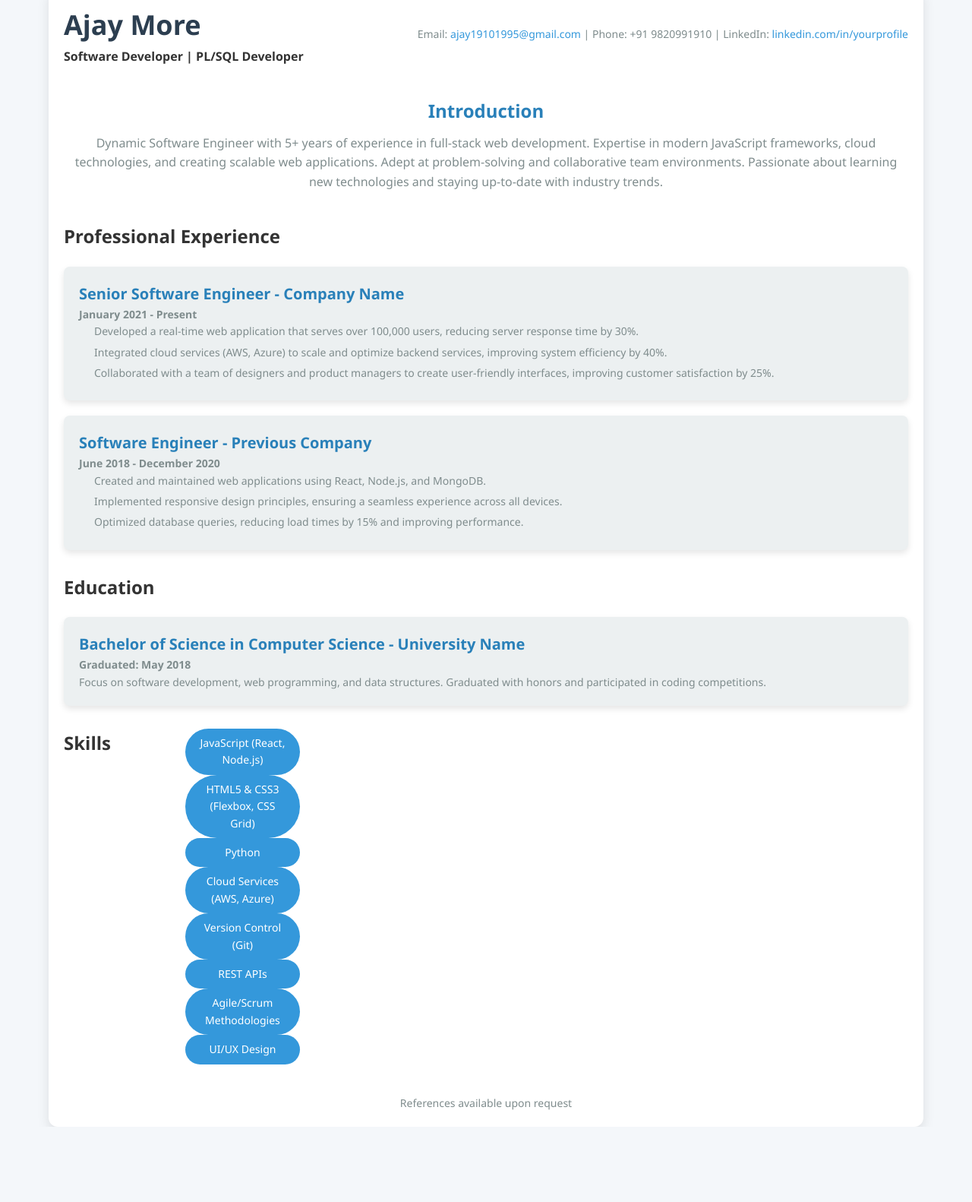
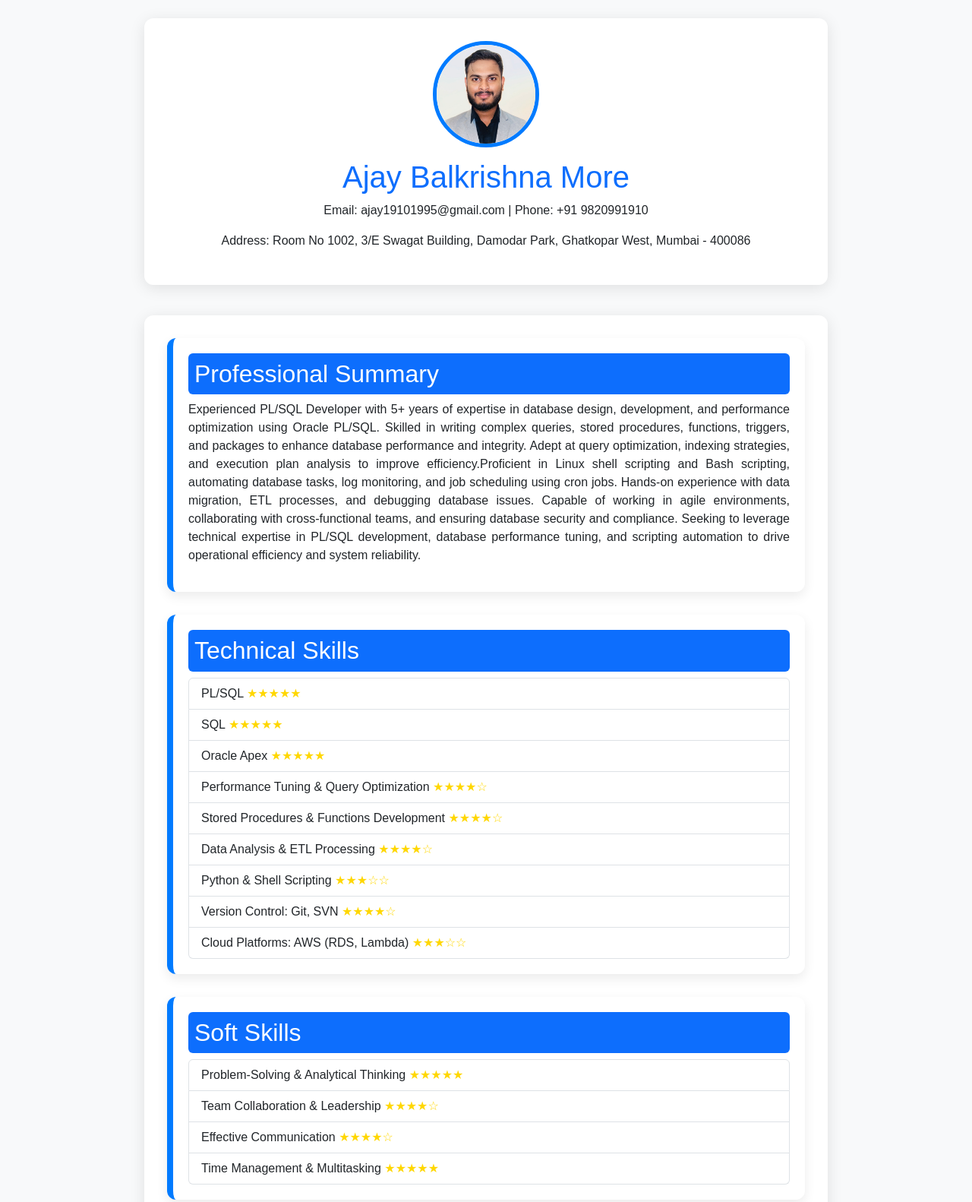
Before and after one commit to ajay19101995/my-resume, a plain HTML site: page index.html in a window 1280 px wide. Shown: the part 16-1598 px from the top of the page at 76% size. Before the commit the page ends 1499 px from the top, so only its background shows below. Drawn offline with nearby package versions, Linux system fonts and the light colour scheme.

Commit message:
Update index.html
changes of resume.html to index.html

```diff
--- a/index.html
+++ b/index.html
@@ -2,220 +2,129 @@
 <html lang="en">
 <head>
     <meta charset="UTF-8">
-  <meta name="viewport" content="width=device-width, initial-scale=1.0">
+    <meta name="viewport" content="width=device-width, initial-scale=1">
     <title>Ajay More - Resume</title>
+    <link href="https://cdn.jsdelivr.net/npm/bootstrap@5.3.0/dist/css/bootstrap.min.css" rel="stylesheet">
     <style>
-    /* Global Styles */
-    * {
-      margin: 0;
-      padding: 0;
-      box-sizing: border-box;
-    }
         body {
-      font-family: 'Segoe UI', Tahoma, Geneva, Verdana, sans-serif;
-      background-color: #f4f7fa;
-      color: #333;
-      line-height: 1.6;
+            font-family: 'Poppins', sans-serif;
+            background-color: #f8f9fa;
         }
         .container {
-      width: 90%;
-      max-width: 1200px;
-      margin: 0 auto;
+            text-align: justify;
+            max-width: 900px;
+            background: white;
+            margin: 40px auto;
+            padding: 30px;
+            border-radius: 12px;
+            box-shadow: 0 4px 20px rgba(0, 0, 0, 0.1);
+        }
+        .profile-img {
+            width: 140px;
+            height: 140px;
+            border-radius: 50%;
+            object-fit: cover;
+            border: 5px solid #007BFF;
+            margin-bottom: 15px;
+        }
+        .section {
+            margin-bottom: 30px;
             padding: 20px;
-      background-color: #fff;
+            background: #ffffff;
             border-radius: 12px;
-      box-shadow: 0 6px 16px rgba(0, 0, 0, 0.1);
-      animation: fadeIn 1s ease-in-out;
+            box-shadow: 0 6px 15px rgba(0, 0, 0, 0.08);
+            border-left: 8px solid #007BFF;
         }
-
-    /* Header Section */
-    header {
-      display: grid;
-      grid-template-columns: 1fr auto;
-      gap: 20px;
-      margin-bottom: 40px;
-      align-items: center;
-    }
-    header h1 {
-      font-size: 36px;
-      color: #2c3e50;
-    }
-    header .contact-info {
-      text-align: right;
-      font-size: 14px;
-      color: #7f8c8d;
-    }
-    header .contact-info a {
-      color: #3498db;
-      text-decoration: none;
-    }
-
-    /* Introduction Section */
-    .intro {
-      text-align: center;
-      margin-bottom: 40px;
-    }
-    .intro h2 {
-      font-size: 24px;
-      color: #2980b9;
-      margin-bottom: 10px;
-    }
-    .intro p {
+        .rating {
+            color: gold;
             font-size: 16px;
-      color: #7f8c8d;
-    }
-
-    /* Sections */
-    section {
-      margin-bottom: 30px;
-    }
-
-    /* Experience Section */
-    .experience, .education {
-      display: grid;
-      grid-template-columns: 1fr;
-      gap: 20px;
-    }
-    .job, .education-entry {
-      background-color: #ecf0f1;
-      border-radius: 8px;
-      padding: 20px;
-      box-shadow: 0 4px 8px rgba(0, 0, 0, 0.1);
-      transition: transform 0.3s ease, box-shadow 0.3s ease;
-    }
-    .job:hover, .education-entry:hover {
-      transform: translateY(-5px);
-      box-shadow: 0 8px 16px rgba(0, 0, 0, 0.2);
-    }
-    .job h3, .education-entry h3 {
-      font-size: 20px;
-      color: #2980b9;
-    }
-    .job p, .education-entry p {
-      font-size: 14px;
-      color: #7f8c8d;
-    }
-    .job ul, .education-entry ul {
-      list-style-type: none;
-      padding-left: 20px;
-    }
-    .job ul li, .education-entry ul li {
-      font-size: 14px;
-      color: #7f8c8d;
-      margin-bottom: 5px;
-    }
-
-    /* Skills Section */
-    .skills {
-      display: grid;
-      grid-template-columns: repeat(auto-fill, minmax(150px, 1fr));
-      gap: 10px;
-    }
-    .skills li {
-      background-color: #3498db;
-      color: #fff;
-      padding: 8px 15px;
-      border-radius: 50px;
-      font-size: 14px;
-      text-align: center;
-      transition: background-color 0.3s ease;
-    }
-    .skills li:hover {
-      background-color: #2980b9;
-    }
-
-    /* Footer */
-    footer {
-      text-align: center;
-      font-size: 14px;
-      color: #7f8c8d;
-      margin-top: 40px;
-    }
-
-    /* CSS Animations */
-    @keyframes fadeIn {
-      0% {
-        opacity: 0;
-      }
-      100% {
-        opacity: 1;
-      }
         }
     </style>
 </head>
 <body>
+    <div class="container text-center">
+        <img src="ajay-more-photo.jpg" alt="Ajay More" class="profile-img">
+        <h1 class="text-primary">Ajay Balkrishna More</h1>
+        <p>Email: ajay19101995@gmail.com | Phone: +91 9820991910</p>
+        <p>Address: Room No 1002, 3/E Swagat Building, Damodar Park, Ghatkopar West, Mumbai - 400086</p>
+    </div>
 
     <div class="container">
-    <header>
-      <div>
-        <h1>Ajay More</h1>
-        <p><strong>Software Developer | PL/SQL Developer</strong></p>
+        <div class="section">
+            <h2 class="bg-primary text-white p-2 rounded">Professional Summary</h2>
+            <p>Experienced PL/SQL Developer with 5+ years of expertise in database design, development, and performance optimization using Oracle PL/SQL. Skilled in writing complex queries, stored procedures, functions, triggers, and packages to enhance database performance and integrity. Adept at query optimization, indexing strategies, and execution plan analysis to improve efficiency.Proficient in Linux shell scripting and Bash scripting, automating database tasks, log monitoring, and job scheduling using cron jobs. Hands-on experience with data migration, ETL processes, and debugging database issues. Capable of working in agile environments, collaborating with cross-functional teams, and ensuring database security and compliance. Seeking to leverage technical expertise in PL/SQL development, database performance tuning, and scripting automation to drive operational efficiency and system reliability.</p>
         </div>
-      <div class="contact-info">
-        <p>Email: <a href="mailto:youremail@example.com">ajay19101995@gmail.com</a> | Phone: +91 9820991910 | LinkedIn: <a href="https://linkedin.com/in/yourprofile" target="_blank">linkedin.com/in/yourprofile</a></p>
-      </div>
-    </header>
 
-    <section class="intro">
-      <h2>Introduction</h2>
-      <p>Dynamic Software Engineer with 5+ years of experience in full-stack web development. Expertise in modern JavaScript frameworks, cloud technologies, and creating scalable web applications. Adept at problem-solving and collaborative team environments. Passionate about learning new technologies and staying up-to-date with industry trends.</p>
-    </section>
-
-    <section class="experience">
-      <h2>Professional Experience</h2>
-      <div class="job">
-        <h3>Senior Software Engineer - Company Name</h3>
-        <p><strong>January 2021 - Present</strong></p>
-        <ul>
-          <li>Developed a real-time web application that serves over 100,000 users, reducing server response time by 30%.</li>
-          <li>Integrated cloud services (AWS, Azure) to scale and optimize backend services, improving system efficiency by 40%.</li>
-          <li>Collaborated with a team of designers and product managers to create user-friendly interfaces, improving customer satisfaction by 25%.</li>
+        <div class="section">
+            <h2 class="bg-primary text-white p-2 rounded">Technical Skills</h2>
+            <ul class="list-group">
+                <li class="list-group-item">PL/SQL <span class="rating">★★★★★</span></li>
+                <li class="list-group-item">SQL <span class="rating">★★★★★</span></li>
+                <li class="list-group-item">Oracle Apex <span class="rating">★★★★★</span></li>
+                <li class="list-group-item">Performance Tuning & Query Optimization <span class="rating">★★★★☆</span></li>
+                <li class="list-group-item">Stored Procedures & Functions Development <span class="rating">★★★★☆</span></li>
+                <li class="list-group-item">Data Analysis & ETL Processing <span class="rating">★★★★☆</span></li>
+                <li class="list-group-item">Python & Shell Scripting <span class="rating">★★★☆☆</span></li>
+                <li class="list-group-item">Version Control: Git, SVN <span class="rating">★★★★☆</span></li>
+                <li class="list-group-item">Cloud Platforms: AWS (RDS, Lambda) <span class="rating">★★★☆☆</span></li>
             </ul>
         </div>
 
-      <div class="job">
-        <h3>Software Engineer - Previous Company</h3>
-        <p><strong>June 2018 - December 2020</strong></p>
-        <ul>
-          <li>Created and maintained web applications using React, Node.js, and MongoDB.</li>
-          <li>Implemented responsive design principles, ensuring a seamless experience across all devices.</li>
-          <li>Optimized database queries, reducing load times by 15% and improving performance.</li>
+        <div class="section">
+            <h2 class="bg-primary text-white p-2 rounded">Soft Skills</h2>
+            <ul class="list-group">
+                <li class="list-group-item">Problem-Solving & Analytical Thinking <span class="rating">★★★★★</span></li>
+                <li class="list-group-item">Team Collaboration & Leadership <span class="rating">★★★★☆</span></li>
+                <li class="list-group-item">Effective Communication <span class="rating">★★★★☆</span></li>
+                <li class="list-group-item">Time Management & Multitasking <span class="rating">★★★★★</span></li>
             </ul>
         </div>
-    </section>
 
-    <section class="education">
-      <h2>Education</h2>
-      <div class="education-entry">
-        <h3>Bachelor of Science in Computer Science - University Name</h3>
-        <p><strong>Graduated: May 2018</strong></p>
-        <p>Focus on software development, web programming, and data structures. Graduated with honors and participated in coding competitions.</p>
-      </div>
-    </section>
-
-    <section class="skills">
-      <h2>Skills</h2>
+        <div class="section">
+            <h2 class="bg-primary text-white p-2 rounded">Work Experience</h2>
+            <ul class="list-group">
+                <li class="list-group-item"><strong>PL/SQL Developer</strong> - Nextgen Data Clearing Pvt. Ltd. (Dec 2022 - Present)
                     <ul>
-        <li>JavaScript (React, Node.js)</li>
-        <li>HTML5 & CSS3 (Flexbox, CSS Grid)</li>
-        <li>Python</li>
-        <li>Cloud Services (AWS, Azure)</li>
-        <li>Version Control (Git)</li>
-        <li>REST APIs</li>
-        <li>Agile/Scrum Methodologies</li>
-        <li>UI/UX Design</li>
+                        <li>Developing and optimizing PL/SQL procedures, functions, and packages.</li>
+                        <li>Handling large-scale data processing and reporting.</li>
+                        <li>Collaborating with teams for database performance tuning and debugging.</li>
                     </ul>
-    </section>
-
-    <footer>
-      <p>References available upon request</p>
-    </footer>
+                </li>
+                <li class="list-group-item"><strong>Software Engineer</strong> - HCL Technologies (Aug 2021 - Dec 2022)
+                    <ul>
+                        <li>Worked on Research and Development applications for Merck.</li>
+                        <li>Deployed changes in Production and Non-Production environments.</li>
+                        <li>Analyzed and resolved issues while ensuring minimal downtime.</li>
+                    </ul>
+                </li>
+            </ul>
         </div>
 
-  <script>
-    // Optional: You can add JavaScript interactions here if needed.
-    // For instance, adding animations or interactivity when scrolling.
-  </script>
+        <div class="section">
+            <h2 class="bg-primary text-white p-2 rounded">Education</h2>
+            <p><strong>Bachelor of Engineering in Electronics</strong> - University of Mumbai (2014 - 2018)</p>
+        </div>
 
+        <div class="section">
+            <h2 class="bg-primary text-white p-2 rounded">Certifications & Achievements</h2>
+            <ul class="list-group">
+                <li class="list-group-item">Oracle Certified PL/SQL Developer</li>
+                <li class="list-group-item">AWS Cloud Practitioner Certified</li>
+                <li class="list-group-item">Python Certified</li>
+            </ul>
+        </div>
+
+        <div class="section">
+            <h2 class="bg-primary text-white p-2 rounded">Personal Information</h2>
+            <ul class="list-group">
+                <li class="list-group-item"><strong>Date of Birth:</strong> 19th October 1995</li>
+                <li class="list-group-item"><strong>Nationality:</strong> Indian</li>
+                <li class="list-group-item"><strong>Hobbies:</strong> Kabaddi, Cricket, Chess, Carrom, Reading Books</li>
+                <li class="list-group-item"><strong>Languages Known:</strong> Fluent in English, Hindi, and Marathi</li>
+            </ul>
+        </div>
+    </div>
+
+    <script src="https://cdn.jsdelivr.net/npm/bootstrap@5.3.0/dist/js/bootstrap.bundle.min.js"></script>
 </body>
 </html>
```
Lines whose indentation alone changed are shown as unchanged.
